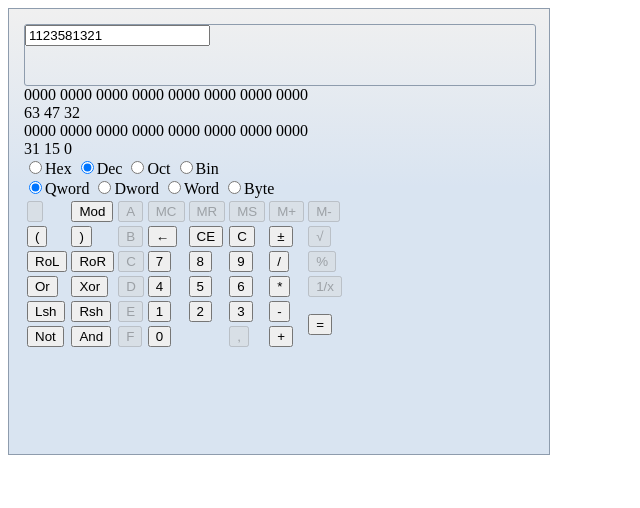
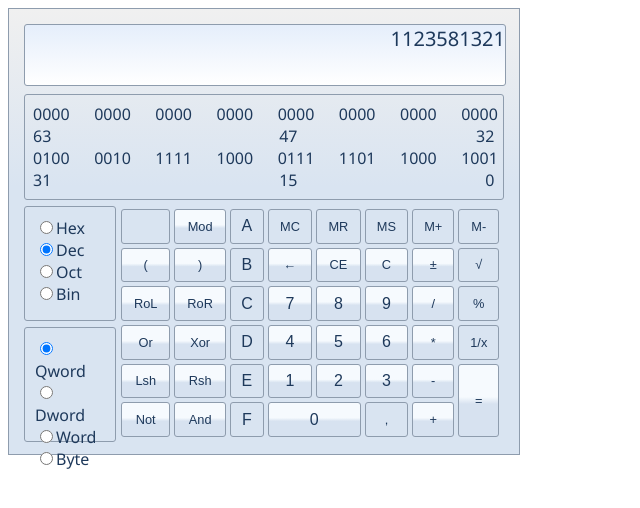
Before and after one commit to orlindraganov/CSS-Presentation, a plain HTML site: page 4.Calculator/index.html in a window 1280 px wide. Shown: the whole page, without its empty margins (0-640 px from the left). Drawn offline with Linux system fonts and the light colour scheme.

Commit message:
Calculator done as far as I can

```diff
--- a/4.Calculator/index.html
+++ b/4.Calculator/index.html
@@ -10,8 +10,8 @@
 <body>
     <div class="base">
         <form action="GET">
-            <div id="screencontainer">
-                <input type="text" id="screen" value="1123581321">
+            <div id="screen">
+                1123581321
             </div>
             <div class="binary">
                 <div class="bits">
@@ -30,14 +30,14 @@
                     <span>32</span>
                 </div>
                 <div class="bits">
-                    <span>0000</span>
-                    <span>0000</span>
-                    <span>0000</span>
-                    <span>0000</span>
-                    <span>0000</span>
-                    <span>0000</span>
-                    <span>0000</span>
-                    <span>0000</span>
+                    <span>0100</span>
+                    <span>0010</span>
+                    <span>1111</span>
+                    <span>1000</span>
+                    <span>0111</span>
+                    <span>1101</span>
+                    <span>1000</span>
+                    <span>1001</span>
                 </div>
                 <div class="pos">
                     <span>31</span>
@@ -45,17 +45,19 @@
                     <span>0</span>
                 </div>
             </div>
-            <div id="numsys">
-                <input type="radio" name="numsys" value="Hex" id="Hex"><label for="Hex">Hex</label>
-                <input type="radio" name="numsys" value="Dec" id="Dec" checked><label for="Dec">Dec</label>
-                <input type="radio" name="numsys" value="Oct" id="Oct"><label for="Oct">Oct</label>
-                <input type="radio" name="numsys" value="Bin" id="Bin"><label for="Bin">Bin</label>
-            </div>
-            <div id="length">
-                <input type="radio" name="length" value="Qword" id="Qword" checked><label for="Qword">Qword</label>
-                <input type="radio" name="length" value="Dword" id="Dword"><label for="Dword">Dword</label>
-                <input type="radio" name="length" value="Word" id="Word"><label for="Word">Word</label>
-                <input type="radio" name="length" value="Byte" id="Byte"><label for="Byte">Byte</label>
+            <div id="settings">
+                <div id="numsys">
+                    <span><input type="radio" name="numsys" value="Hex" id="Hex"><label for="Hex">Hex</label></span>
+                    <span><input type="radio" name="numsys" value="Dec" id="Dec" checked><label for="Dec">Dec</label></span>
+                    <span><input type="radio" name="numsys" value="Oct" id="Oct"><label for="Oct">Oct</label></span>
+                    <span><input type="radio" name="numsys" value="Bin" id="Bin"><label for="Bin">Bin</label></span>
+                </div>
+                <div id="length">
+                    <span><input type="radio" name="length" value="Qword" id="Qword" checked><label for="Qword">Qword</label></span>
+                    <span><input type="radio" name="length" value="Dword" id="Dword"><label for="Dword">Dword</label></span>
+                    <span><input type="radio" name="length" value="Word" id="Word"><label for="Word">Word</label></span>
+                    <span><input type="radio" name="length" value="Byte" id="Byte"><label for="Byte">Byte</label></span>
+                </div>
             </div>
             <div class="panel">
                 <table>
--- a/4.Calculator/styles.css
+++ b/4.Calculator/styles.css
@@ -1,3 +1,14 @@
+/*
+CLOSE ENOUGH
+https://reneedezvous.files.wordpress.com/2015/02/close_enough.png
+*/
+
+
+body{
+    font-family: 'Segoe UI', Tahoma, Geneva, Verdana, sans-serif;
+    color: #1e395b;
+}
+
 div.base {
     /* Permalink - use to edit and share this gradient: http://colorzilla.com/gradient-editor/#f0f0f0+0,d9e4f1+40,d9e4f1+100 */
 background: #f0f0f0; /* Old browsers */
@@ -6,23 +17,136 @@ background: -webkit-linear-gradient(top,  #f0f0f0 0%,#d9e4f1 40%,#d9e4f1 100%);
 background: linear-gradient(to bottom,  #f0f0f0 0%,#d9e4f1 40%,#d9e4f1 100%); /* W3C, IE10+, FF16+, Chrome26+, Opera12+, Safari7+ */
 filter: progid:DXImageTransform.Microsoft.gradient( startColorstr='#f0f0f0', endColorstr='#d9e4f1',GradientType=0 ); /* IE6-9 */
 border: 1px solid #8e9cad;
-width: 510px;
+width: 480px;
 height: 415px;
 padding: 15px;
 }
 
-div #screencontainer {
-    width: 100%;
-    height: 60px;
-    border: 1px solid #8e9cad;
-    border-radius: 3px;
-}
-
-input #screen {
+div #screen {
     width: 100%;
     height: 60px;
     border: 1px solid #8e9cad;
     border-radius: 3px;
     font-size: 20px;
-    font-family: 'Segoe UI', Tahoma, Geneva, Verdana, sans-serif;
+    text-align: right;
+    vertical-align: bottom;
+    /* Permalink - use to edit and share this gradient: http://colorzilla.com/gradient-editor/#e5eefb+0,ffffff+100 */
+    background: #e5eefb; /* Old browsers */
+    background: -webkit-linear-gradient(#e5eefb 0%, #ffffff 100%);
+    background: -o-linear-gradient(#e5eefb 0%, #ffffff 100%);
+    background: linear-gradient(#e5eefb 0%, #ffffff 100%); /* FF3.6-15 */
+     /* Chrome10-25,Safari5.1-6 */
+     /* W3C, IE10+, FF16+, Chrome26+, Opera12+, Safari7+ */
+    filter: progid:DXImageTransform.Microsoft.gradient( startColorstr='#e5eefb', endColorstr='#ffffff',GradientType=0 ); /* IE6-9 */
+    margin-bottom: 8px;
 }
+div.binary {
+    padding: 8px;
+    border: 1px solid #8e9cad;
+    border-radius: 3px;
+    margin-bottom: 6px;
+}
+div.bits span {
+    display: inline-block;
+    width: 57px;
+}
+
+div.bits span:last-of-type {
+    width: 20px;
+}
+div.pos {
+    width: 100%;
+}
+div.pos span {
+    display: inline-block;
+}
+div.pos span:nth-child(1) {
+    width: 242px;
+    }
+div.pos span:nth-child(2) {
+    width: 180px;
+}
+div.pos span:nth-child(3) {
+    width: 31px;
+    text-align: right;
+}
+div #settings {
+    width: 90px;
+    padding: 0px;
+    display: inline-block;
+    vertical-align: top;
+}
+div #numsys, div #length {
+    width: 70px;
+    height: 93px;
+    display: block;
+    border: 1px solid #8e9cad;
+    border-radius: 3px;
+    margin-bottom: 6px;
+    padding: 10px;
+}
+div #numsys span, div #length span{
+    display: block;
+}
+div.panel {
+    display: inline-block;
+    vertical-align: top;
+    padding: 0px;
+    height: 234px;
+    width: 384px;
+}
+div.panel>table{
+    width: 100%;
+    height: 100%;
+}
+div.panel>table>tr {
+    height: 30px;
+}
+div.panel>table>tr>td {
+    width: 42px;
+    padding: 3px;
+    vertical-align: middle;
+    text-align: center;
+}
+
+div.panel input:enabled {
+    width: 100%;
+    height: 100%;
+    color: #1e395b;
+    border: 1px solid #8e9cad;
+    border-radius: 3px;
+    /* Permalink - use to edit and share this gradient: http://colorzilla.com/gradient-editor/#f6fafe+0,f6fafe+45,d7e2f0+55,d7e2f0+100 */
+    background: #f6fafe; /* Old browsers */
+    background: -moz-linear-gradient(top,  #f6fafe 0%, #f6fafe 45%, #d7e2f0 55%, #d7e2f0 100%); /* FF3.6-15 */
+    background: -webkit-linear-gradient(top,  #f6fafe 0%,#f6fafe 45%,#d7e2f0 55%,#d7e2f0 100%); /* Chrome10-25,Safari5.1-6 */
+    background: linear-gradient(to bottom,  #f6fafe 0%,#f6fafe 45%,#d7e2f0 55%,#d7e2f0 100%); /* W3C, IE10+, FF16+, Chrome26+, Opera12+, Safari7+ */
+    filter: progid:DXImageTransform.Microsoft.gradient( startColorstr='#f6fafe', endColorstr='#d7e2f0',GradientType=0 ); /* IE6-9 */
+}
+div.panel input:enabled:hover {
+    width: 100%;
+    height: 100%;
+    color: #1e395b;
+    border: 1px solid #8e9cad;
+    border-radius: 3px;
+    /* Permalink - use to edit and share this gradient: http://colorzilla.com/gradient-editor/#fff0e1+0,fff0e1+45,ffdd81+55,ffdd81+100 */
+    background: #fff0e1; /* Old browsers */
+    background: -moz-linear-gradient(top,  #fff0e1 0%, #fff0e1 45%, #ffdd81 55%, #ffdd81 100%); /* FF3.6-15 */
+    background: -webkit-linear-gradient(top,  #fff0e1 0%,#fff0e1 45%,#ffdd81 55%,#ffdd81 100%); /* Chrome10-25,Safari5.1-6 */
+    background: linear-gradient(to bottom,  #fff0e1 0%,#fff0e1 45%,#ffdd81 55%,#ffdd81 100%); /* W3C, IE10+, FF16+, Chrome26+, Opera12+, Safari7+ */
+    filter: progid:DXImageTransform.Microsoft.gradient( startColorstr='#fff0e1', endColorstr='#ffdd81',GradientType=0 ); /* IE6-9 */
+    box-shadow: 0px, 0px, 2px, #ffdb00;
+}
+div.panel input {
+    width: 100%;
+    height: 100%;
+    color: #1e395b;
+    border: 1px solid #8e9cad;
+    border-radius: 3px;
+    background-color: #d9e4f1;
+}
+div.panel input.actbtn, div.panel input.sumbtn {
+    font-size: 0.8rem;
+}
+div.panel input.digit {
+    font-size: 1rem;
+}
```
